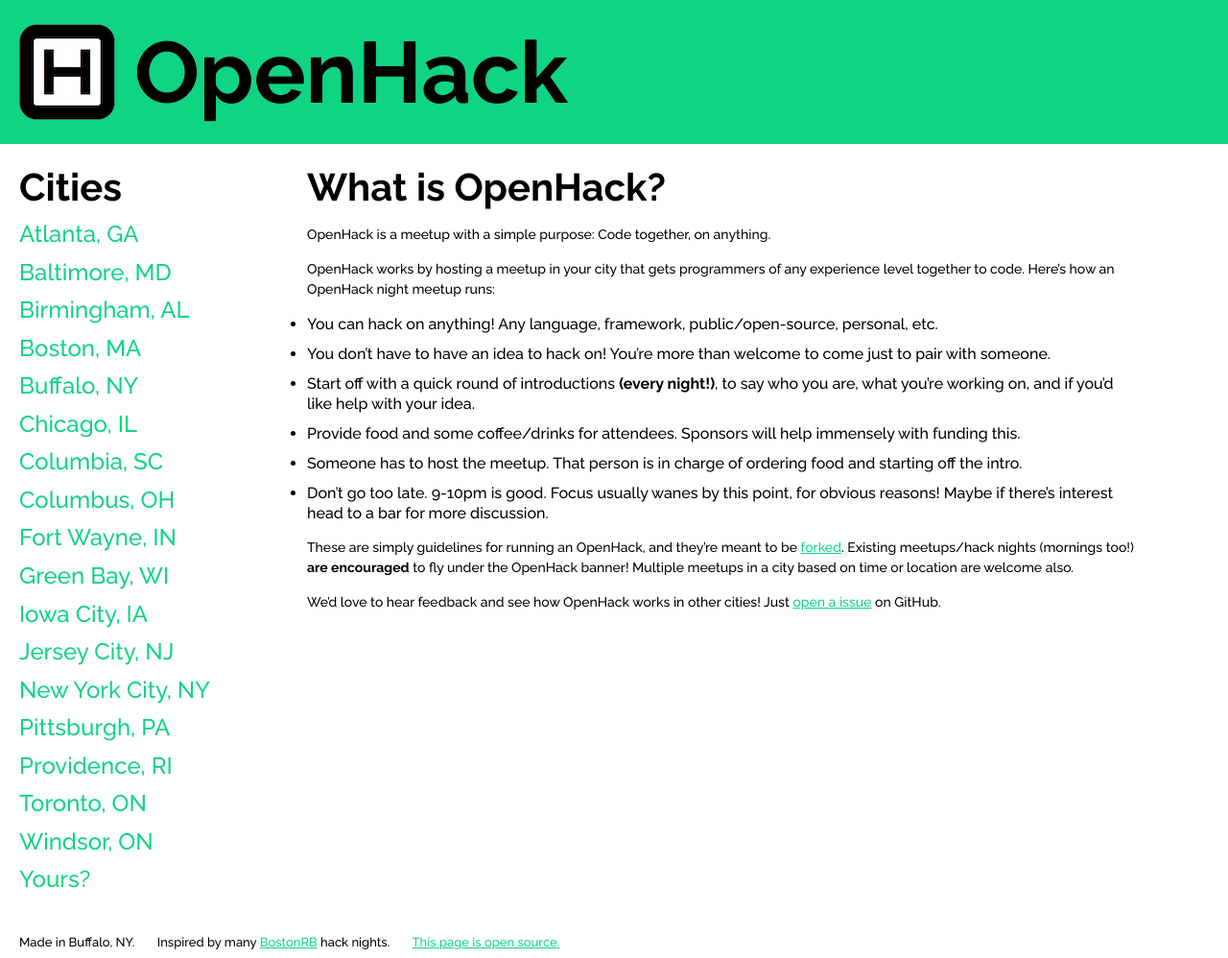
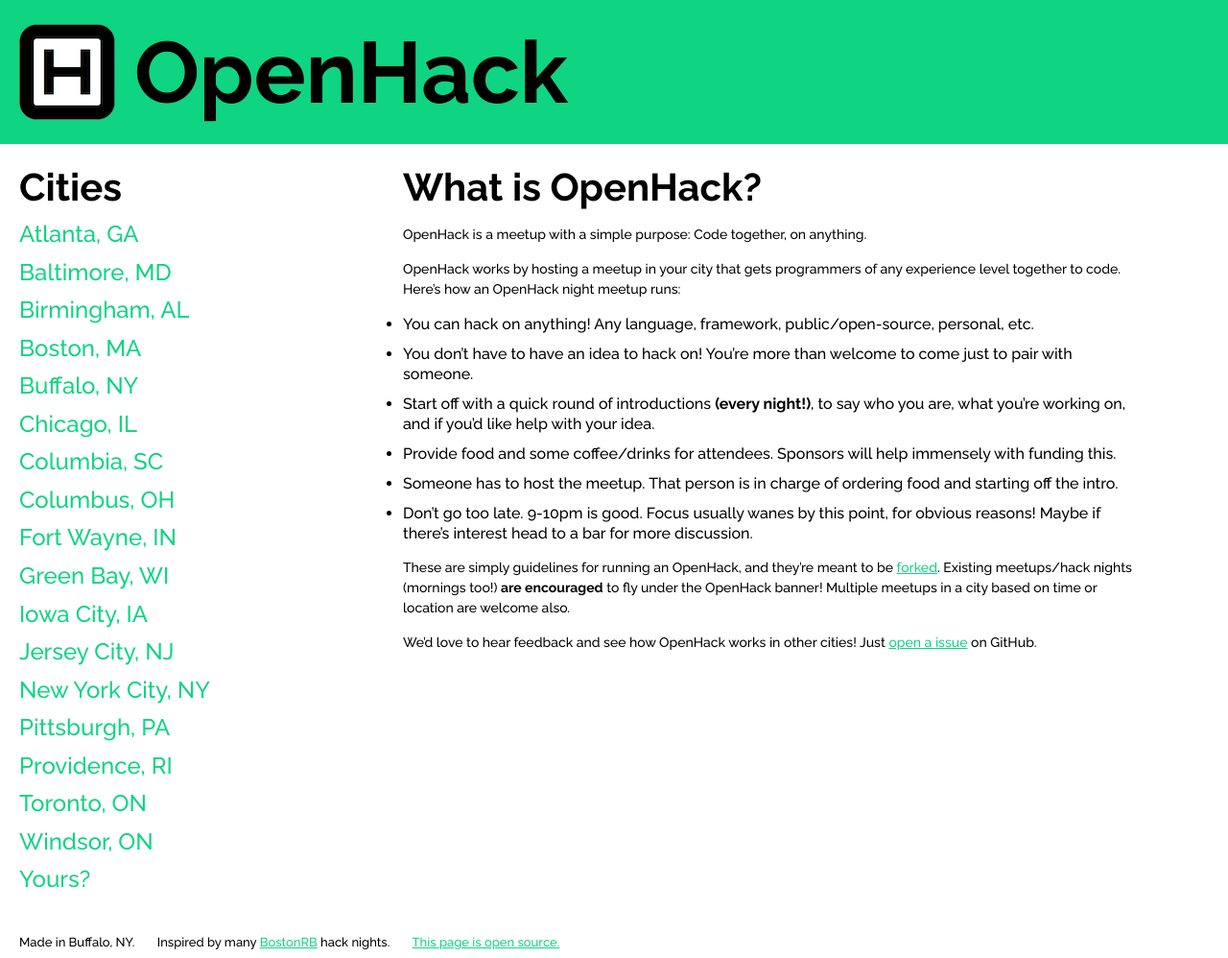
Before and after one commit to OpenHack/openhack.github.com, a Jekyll site: the page built from index.markdown, in a window 1280 px wide. Shown: the whole page at 96% size. Built offline with Jekyll 4.4.1, drawn with Linux system fonts in a browser that asks for light colours; Markdown is read by kramdown in place of the engine named in the settings; comment, search, counter and statistics services are not loaded.

Commit message:
added offset1 class to main content well to put space between it and the city links

```diff
--- a/_layouts/default.html
+++ b/_layouts/default.html
@@ -34,7 +34,7 @@
             <li><a href="/yours">Yours?</a></li>
           </ul>
         </div>
-        <div class="main span9">
+        <div class="main span8 offset1">
           {{ content }}
         </div>
       </div>
```
